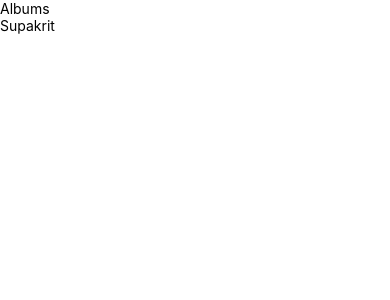
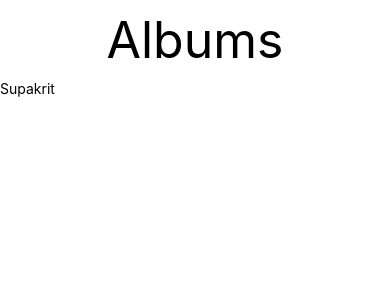
Before and after one commit to supakritcom/std6002041520140, a React Native app: screen / in a window 390 px wide. Shown: the top 300 px of the page. Built offline with nearby package versions, Linux system fonts and the light colour scheme.

Commit message:
decorator component with style

```diff
--- a/components/Header.js
+++ b/components/Header.js
@@ -7,10 +7,22 @@
 class Header extends Component {
     render() {
         return (
-            <View>
-                <Text>{this.props.title}</Text>
+            <View style={styles.header}>
+                <Text style={styles.text}>
+                {this.props.title}</Text>
             </View>
         );
+    }
+}
+
+//style
+const styles = {
+    header: {
+        padding: 10,
+        alignItems: 'center'
+    },
+    text: {
+        fontSize: 50
     }
 }
 
```
